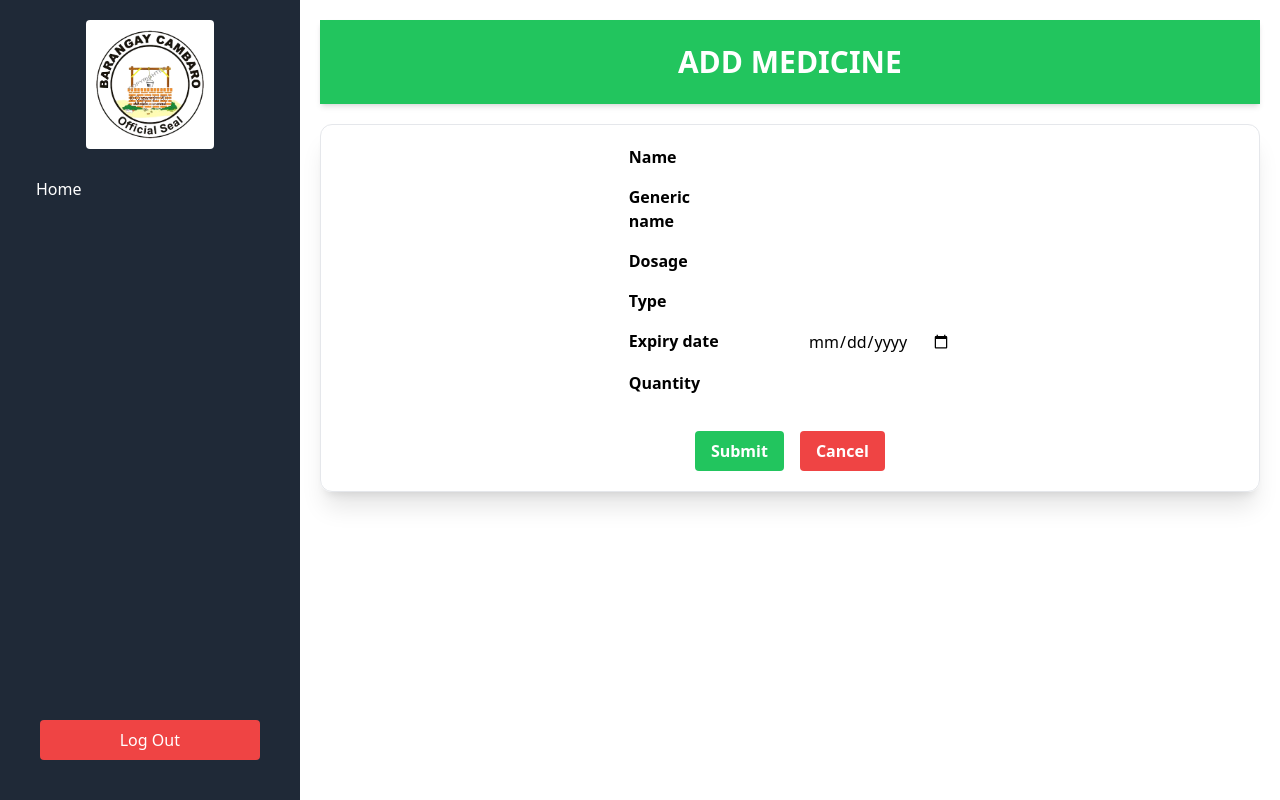
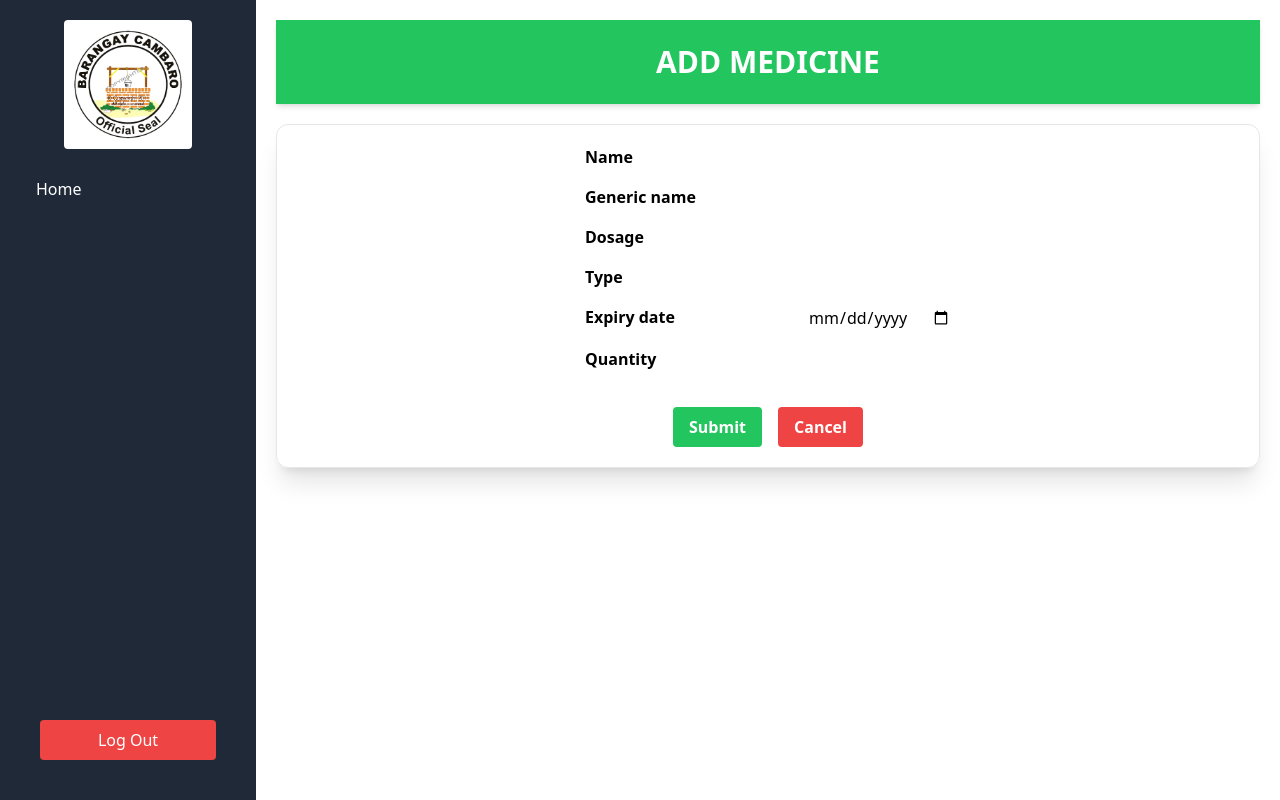
Before and after one commit to Rhainer13/dbms-1, a Django app: page /add-medicine/ in a window 1280 px wide. Run offline with Django 5.2, Linux system fonts and the light colour scheme; the visitor is signed in with stand-in values (Sample User, id 1); some libraries are stand-ins or nearby versions.

Commit message:
Minor Change

```diff
--- a/app1/templates/app1/base.html
+++ b/app1/templates/app1/base.html
@@ -11,7 +11,7 @@
         <!-- <script src="{% static 'js/test.js' %}" defer></script> -->
     </head>
 
-    <body class="grid grid-cols-[1fr,3fr] h-screen">
+    <body class="grid grid-cols-[1fr,4fr] h-screen">
         {% if request.user.is_authenticated %}
         <!-- side navigation bar -->
         <nav class="bg-gray-800 text-white p-5 flex flex-col h-full">
```
